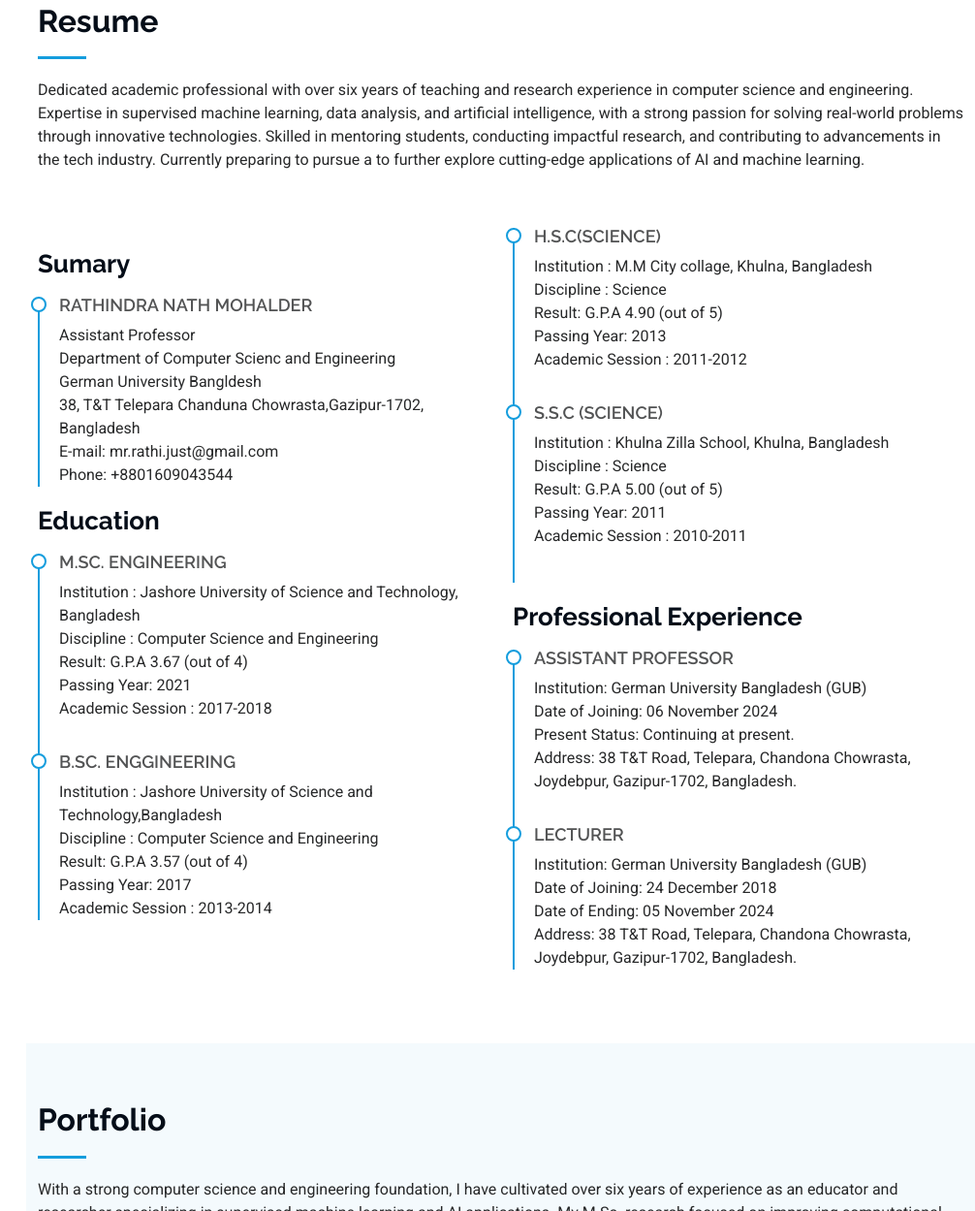
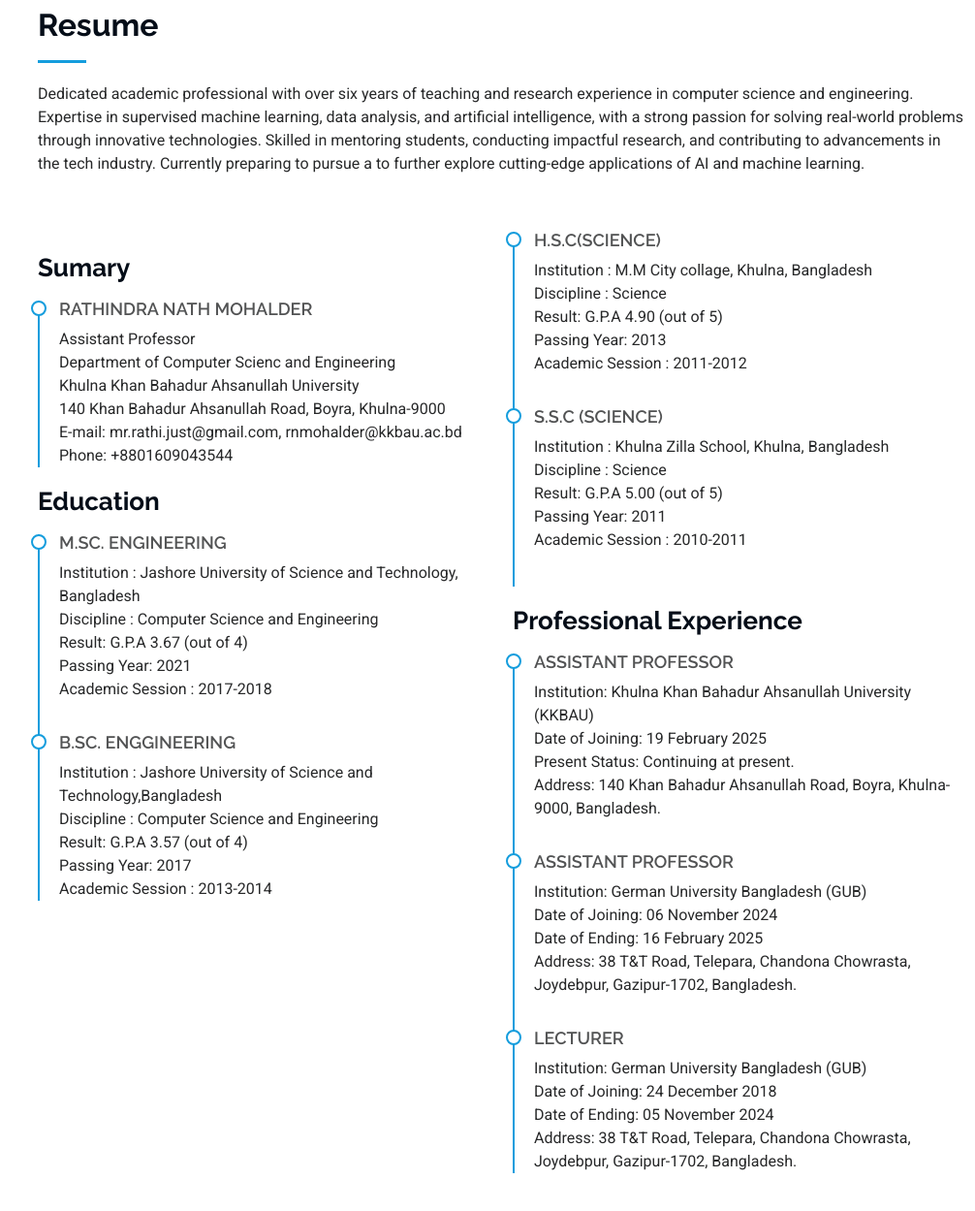
Before and after one commit to Rathindra100/PORTFOLIO-GITHUB, a plain HTML site: page index.html in a window 1280 px wide. Shown: the part 2478-3727 px from the top of the page at 97% size, without its empty margins (273-1279 px from the left). Drawn offline with Linux system fonts and the light colour scheme.

Commit message:
Update index.html

```diff
--- a/index.html
+++ b/index.html
@@ -100,7 +100,7 @@
       <div class="container" data-aos="fade-up" data-aos-delay="100">
         <h1>Hi, I am</h1>
 		<h2>Rathindra Nath Mohalder</h2>
-        <p> <span class="typed" data-typed-items="Assistant Professor, Department of Computer Science and Engineering, German University Bangladesh">Designer</span><span class="typed-cursor typed-cursor--blink" aria-hidden="true"></span><span class="typed-cursor typed-cursor--blink" aria-hidden="true"></span></p>
+        <p> <span class="typed" data-typed-items="Assistant Professor, Department of Computer Science and Engineering, Khulna Khan Bahadur Ahsanullah University">Designer</span><span class="typed-cursor typed-cursor--blink" aria-hidden="true"></span><span class="typed-cursor typed-cursor--blink" aria-hidden="true"></span></p>
       </div>
 
     </section><!-- /Hero Section -->
@@ -128,17 +128,17 @@
             <div class="row">
               <div class="col-lg-6">
                 <ul>
-                  <li><i class="bi bi-chevron-right"></i> <strong>Birthday:</strong> <span>23 December 1996</span></li>
-                  <li><i class="bi bi-chevron-right"></i> <strong>Website:</strong> <span>www.example.com</span></li>
+                  <!--<li><i class="bi bi-chevron-right"></i> <strong>Birthday:</strong> <span>23 December 1996</span></li>-->
+                  <li><i class="bi bi-chevron-right"></i> <strong>Designation:</strong> <span>Assistant Professor</span></li>
                   <li><i class="bi bi-chevron-right"></i> <strong>Phone:</strong> <span>+8801609043544</span></li>
                   <li><i class="bi bi-chevron-right"></i> <strong>City:</strong> <span>Khulna, Bangladesh</span></li>
                 </ul>
               </div>
               <div class="col-lg-6">
                 <ul>
-                  <li><i class="bi bi-chevron-right"></i> <strong>Age:</strong> <span>29</span></li>
-                  <li><i class="bi bi-chevron-right"></i> <strong>Degree:</strong> <span>M.sc. Engginnering</span></li>
-                  <li><i class="bi bi-chevron-right"></i> <strong>Email:</strong> <span>mr.rathi.just@gmail.com</span></li>
+                  <!--<li><i class="bi bi-chevron-right"></i> <strong>Age:</strong> <span>29</span></li>-->
+                  <li><i class="bi bi-chevron-right"></i> <strong>Degree:</strong> <span>M.sc.& B.Sc.Engginnering in CSE</span></li>
+                  <li><i class="bi bi-chevron-right"></i> <strong>Email:</strong> <span>mr.rathi.just@gmail.com, rnmohalder@kkbau.ac.bd</span></li>
                   <li><i class="bi bi-chevron-right"></i> <strong>Nationality:</strong> <span>Bangladeshi</span></li>
                 </ul>
               </div>
@@ -316,7 +316,7 @@
 
             <div class="resume-item pb-0">
               <h4>Rathindra Nath Mohalder</h4>
-              <p>Assistant Professor <br>Department of Computer Scienc and Engineering <br> German University Bangldesh <br> 38, T&T Telepara Chanduna Chowrasta,Gazipur-1702, Bangladesh <br> E-mail: mr.rathi.just@gmail.com <br> Phone: +8801609043544</p>
+              <p>Assistant Professor <br>Department of Computer Scienc and Engineering <br> Khulna Khan Bahadur Ahsanullah University <br> 140 Khan Bahadur Ahsanullah Road, Boyra, Khulna-9000 <br> E-mail: mr.rathi.just@gmail.com, rnmohalder@kkbau.ac.bd <br> Phone: +8801609043544</p>
               <ul>
                <!--<li>Portland par 127,Orlando, FL</li>
                 <li>Phone:+8801609043544</li>
@@ -372,9 +372,13 @@
 			  <p> Institution : Khulna Zilla School, Khulna, Bangladesh <br> Discipline : Science  <br> Result: G.P.A 5.00 (out of 5)<br> Passing Year: 2011 <br> Academic Session : 2010-2011</p>
             </div><!-- Edn Resume Item -->
 			<h3 class="resume-title">Professional Experience</h3>
+      <div class="resume-item">
+        <h4>Assistant Professor </h4>
+        <p> Institution: Khulna Khan Bahadur Ahsanullah University (KKBAU) <br>Date of Joining: 19 February 2025 <br> Present Status: Continuing at present.<br> Address: 140 Khan Bahadur Ahsanullah Road, Boyra, Khulna-9000, Bangladesh.</p>
+       </div>
 			<div class="resume-item">
               <h4>Assistant Professor </h4>
-			  <p> Institution: German University Bangladesh (GUB)<br>Date of Joining: 06 November 2024 <br> Present Status: Continuing at present.<br> Address: 38 T&T Road, Telepara, Chandona Chowrasta, Joydebpur, Gazipur-1702, Bangladesh.</p>
+			  <p> Institution: German University Bangladesh (GUB)<br>Date of Joining: 06 November 2024 <br>Date of Ending: 16 February 2025 <br> Address: 38 T&T Road, Telepara, Chandona Chowrasta, Joydebpur, Gazipur-1702, Bangladesh.</p>
 			 </div>
 
 			 <div class="resume-item">
@@ -1083,7 +1087,7 @@
                 <div>
                   <h3>Address</h3>
 				  <h6> Present:</h6>
-                  <p>Rokon Vila <br> 38, T&T Telepara Chanduna Chowrasta,Gazipur-1702<br></p> <br>
+                  <p>Khulna Khan Bahadur Ahsanullah University <br> 140 Khan Bahadur Ahsanullah Road, Boyra, Khulna-9000, Bangladesh<br></p> <br>
 				  <h6>Permanent:</h6>
 				  <p>House:Mohalder Bari; Village: Kulati; Road: Kulati;<br> Thana: Dumuria; District: Khulna; Post Code:9250</p>
                 </div>
@@ -1094,7 +1098,7 @@
                 <div>
                   <h3>Call Us</h3>
                   <p>+8801609-043544</p>
-				  <p>+8801600-360980</p>
+				          <p>+8801600-360980</p>
                 </div>
               </div><!-- End Info Item -->
 
@@ -1103,6 +1107,7 @@
                 <div>
                   <h3>Email Me</h3>
                   <p>mr.rathi.just@gmail.com</p>
+                  <p>rnmohalder@kkbau.ac.bd</p>
                 </div>
               </div><!-- End Info Item -->
 
```
